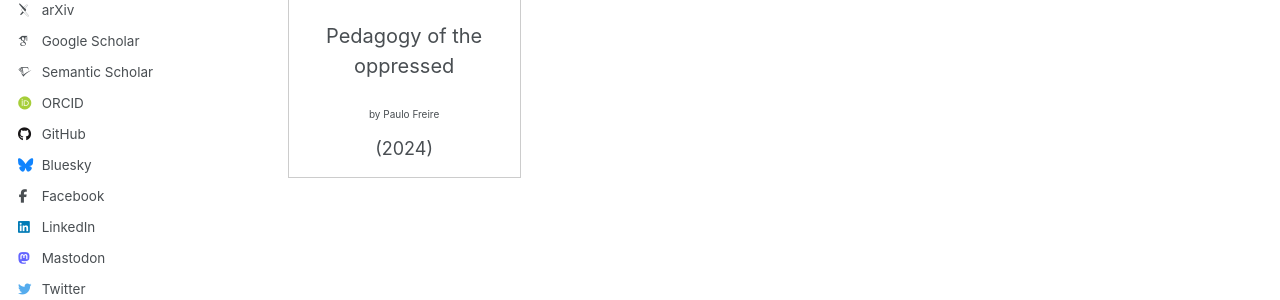
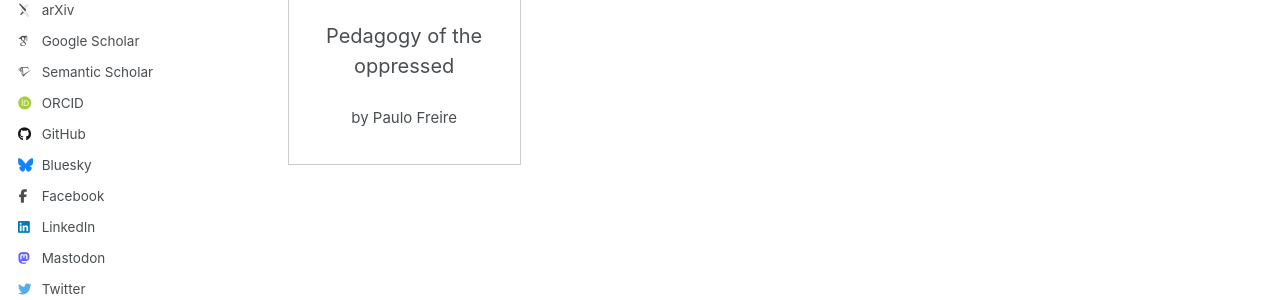
Before and after one commit to bhaskar-mitra/bhaskar-mitra.github.io, a Jekyll site: the page built from _pages/reading.html, in a window 1280 px wide and 1115 px high. Shown: the part 547-847 px from the top of the window. Built offline with Jekyll 4.4.1, drawn with Linux system fonts in a browser that asks for light colours; some web fonts are replaced.

Commit message:
Update reading.html

```diff
--- a/_pages/reading.html
+++ b/_pages/reading.html
@@ -66,8 +66,7 @@
     </a>
     <div class="desc">
       <p style="font-size:20px">Pedagogy of the oppressed</p>
-      <p style="font-size:10px">by Paulo Freire</p>
-      (2024)
+      <p style="font-size:15px">by Paulo Freire</p>
     </div>
   </div>
 </div>
```
